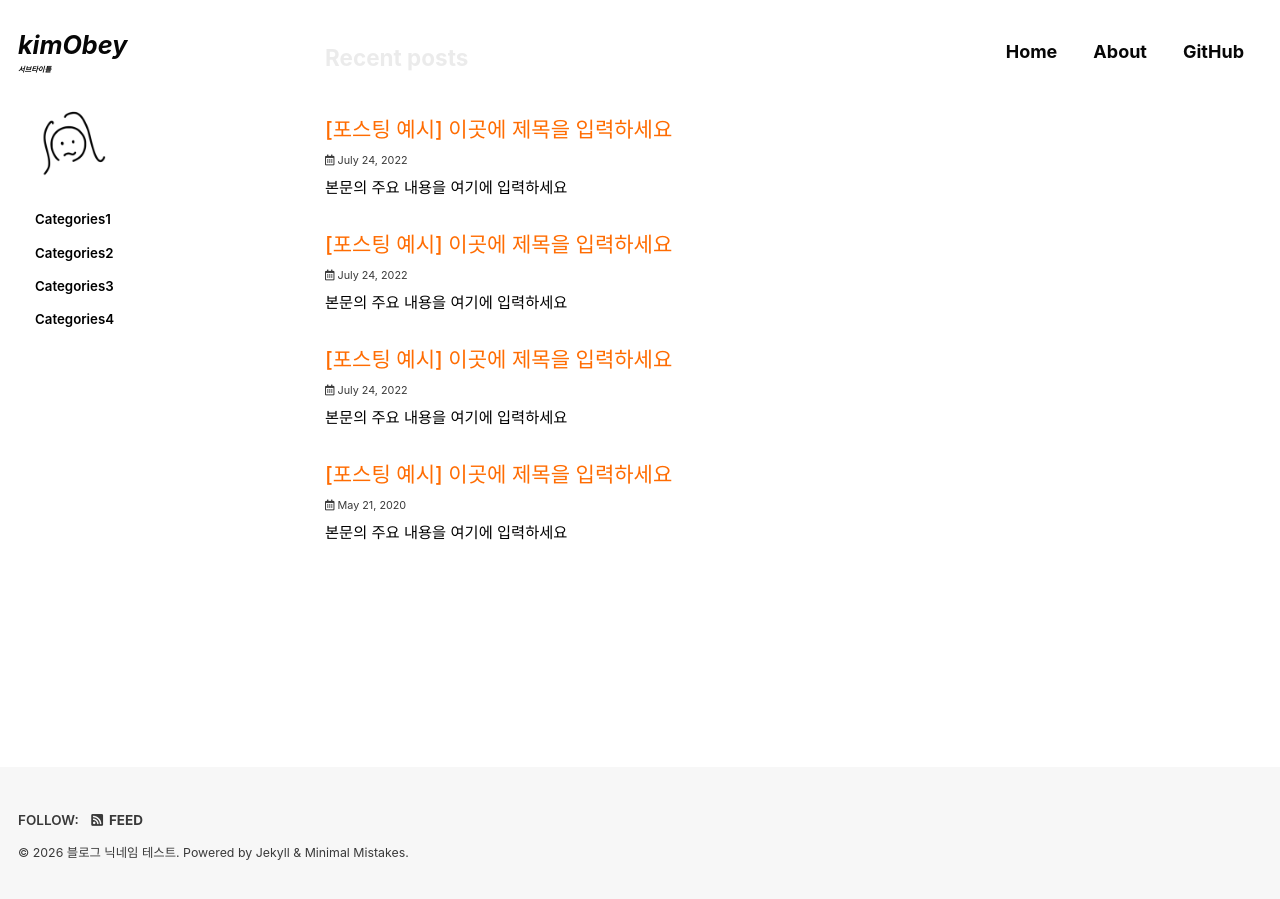
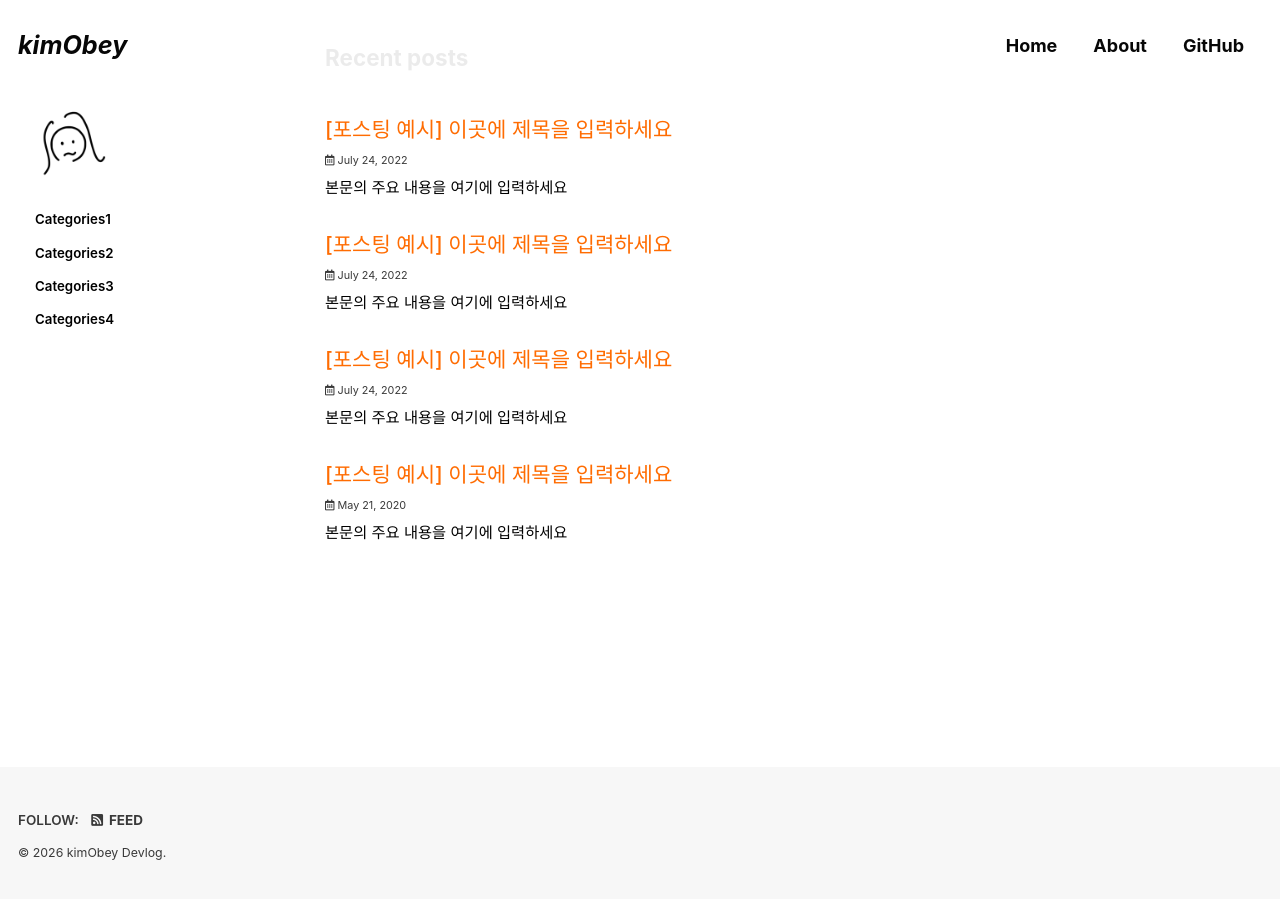
Before and after one commit to kimObey/kimObey.github.io, a Jekyll site: the page built from index.html, in a window 1280 px wide and 900 px high, scrolled down 90 px. Built offline with Jekyll 4.4.1, drawn with Linux system fonts in a browser that asks for light colours; cached includes are drawn as plain includes; some web fonts are replaced; the list of posts is cut into pages by our own code.

Commit message:
config, footer modify

```diff
--- a/_config.yml
+++ b/_config.yml
@@ -21,8 +21,8 @@ minimal_mistakes_skin: "plum" # "default" "air", "aqua", ...
 locale: "ko-KR" #"en-US"
 title: "kimObey"
 title_separator: "&#124;"
-subtitle: "서브타이틀"
-name: "블로그 닉네임 테스트" # 블로그 닉네임 설정
+subtitle: #타이틀 아래 조그맣게 나옴
+name: "kimObey Devlog" # 블로그 닉네임 설정, 맨 아래 2026~뒤에 붙는다.
 description: "kimObey Devlog" # 블로그 설명
 url: "https://kimobey.github.io" # 블로그 URL
 baseurl: ""
--- a/_includes/footer.html
+++ b/_includes/footer.html
@@ -18,4 +18,5 @@
   </ul>
 </div>
 
-<div class="page__footer-copyright">&copy; {{ site.time | date: '%Y' }} {{ site.name | default: site.title }}. {{ site.data.ui-text[site.locale].powered_by | default: "Powered by" }} <a href="https://jekyllrb.com" rel="nofollow">Jekyll</a> &amp; <a href="https://mademistakes.com/work/minimal-mistakes-jekyll-theme/" rel="nofollow">Minimal Mistakes</a>.</div>
+<!--<div class="page__footer-copyright">&copy; {{ site.time | date: '%Y' }} {{ site.name | default: site.title }}. {{ site.data.ui-text[site.locale].powered_by | default: "Powered by" }} <a href="https://jekyllrb.com" rel="nofollow">Jekyll</a> &amp; <a href="https://mademistakes.com/work/minimal-mistakes-jekyll-theme/" rel="nofollow">Minimal Mistakes</a>.</div>-->
+<div class="page__footer-copyright">&copy; {{ site.time | date: '%Y' }} {{ site.name | default: site.title }}.</div>
```
